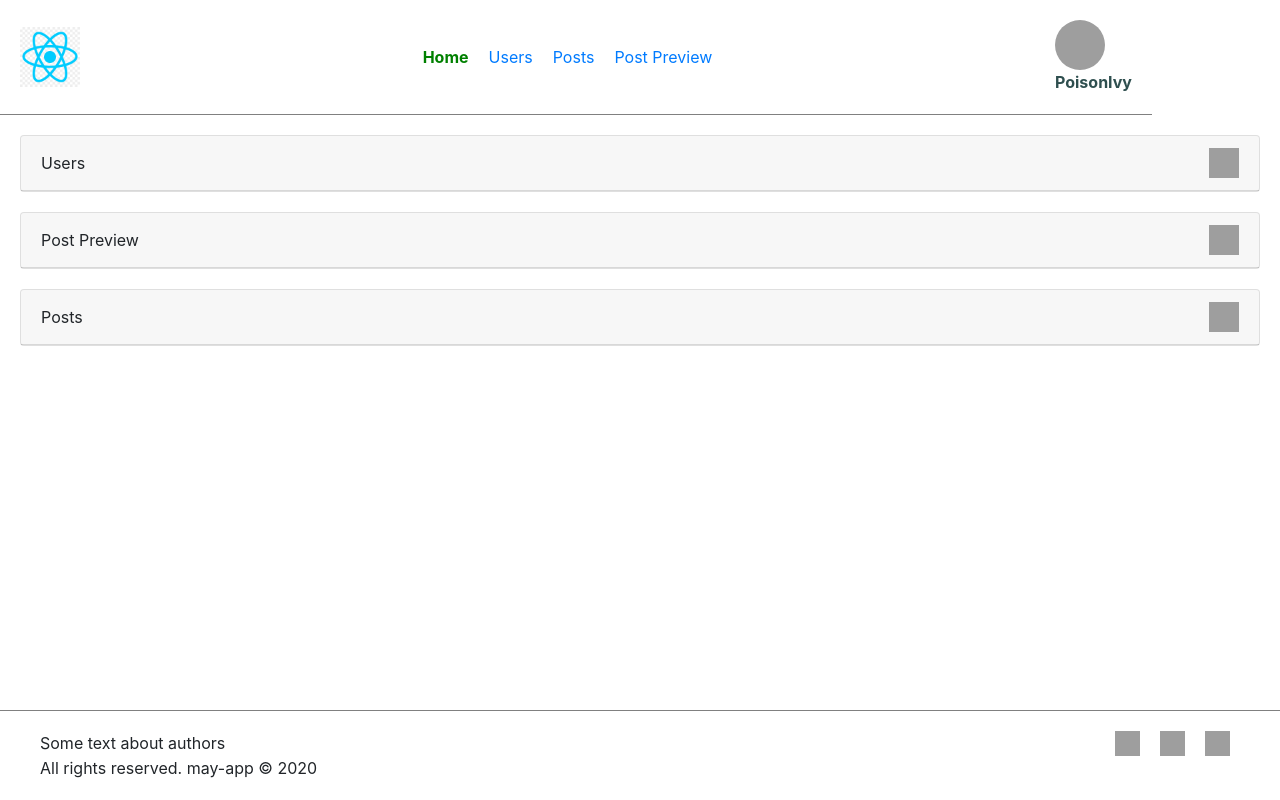
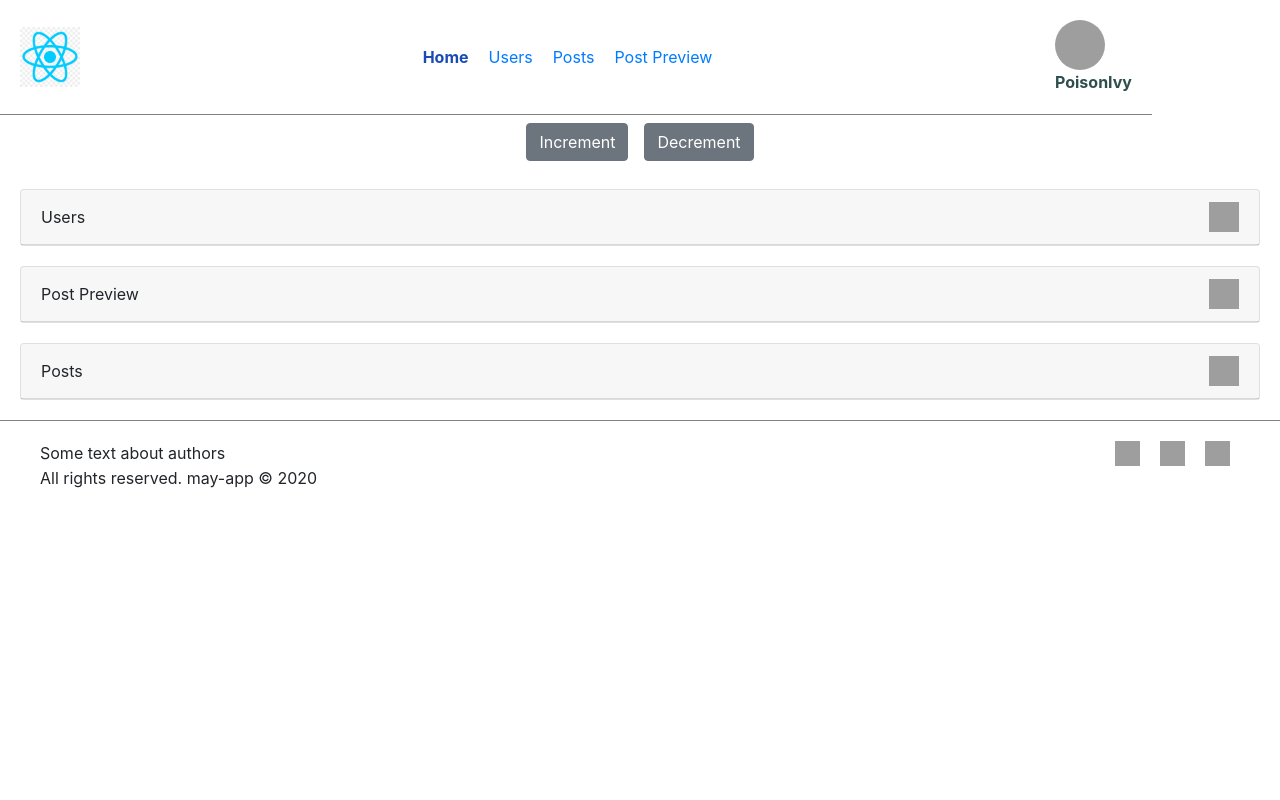
Before and after one commit to romantrynko/react_alternative, a React (Create React App) app: page /home in a window 1280 px wide. Built offline with nearby package versions, Linux system fonts and the light colour scheme; grey boxes are pictures that could not be loaded; the HTML template or start-up script is replaced by a standard one.

Commit message:
first_store_created

```diff
--- /dev/null
+++ b/src/action-types/index.js
@@ -0,0 +1,2 @@
+export const INCREMENT = 'INCREMENT';
+export const DECREMENT = 'DECREMENT';
--- /dev/null
+++ b/src/actions/index.js
@@ -0,0 +1,15 @@
+import { DECREMENT, INCREMENT } from '../action-types';
+
+export const inc = () => {
+  return {
+    type: INCREMENT,
+    payload: 5
+  }
+};
+
+export const dec = () => {
+  return {
+    type: DECREMENT,
+    payload: 2
+  }
+};
--- a/src/components/footer/Footer.scss
+++ b/src/components/footer/Footer.scss
@@ -1,8 +1,8 @@
 .may-footer {
   background-color: white;
   border-top: 1px solid gray;
-  position  : fixed;
-  bottom    : 0;
+
+
   width     : 100%;
   padding   : 20px 40px;
 
--- a/src/components/header/Header.scss
+++ b/src/components/header/Header.scss
@@ -11,7 +11,7 @@
   }
 
   .active {
-    color: green;
+    color: rgb(26, 75, 180);
     font-weight: bold;
   }
 
--- a/src/components/home-page/HomePage.js
+++ b/src/components/home-page/HomePage.js
@@ -13,6 +13,10 @@ import PostPreview from '../post-preview/PostPreview';
 import PostForm from '../post-form/PostForm';
 import { UsersList } from '../users-list/UsersList';
 import AddUserForm from '../user-form/AddUserForm';
+
+import { appStore } from '../../store';
+import { inc, dec } from '../../actions';
+// import { DECREMENT } from '../../action-types';
 
 const sortingOption = ['Sort by default', 'Sort by author'];
 
@@ -105,11 +109,21 @@ class HomePage extends Component {
     })
   };
 
+  onInc = () => {
+    appStore.dispatch(inc());
+  };
+
+  onDec = () => {
+    appStore.dispatch(dec());
+  };
+
   render() {
-    const { posts, selectedOption, users } = this.state;
+    const { posts, selectedOption, users, btnColor } = this.state;
 
     return (
       <div className='App'>
+        <button type="button" className="btn btn-secondary m-2" onClick={this.onInc}>Increment</button>
+        <button type="button" className="btn btn-secondary m-2" onClick={this.onDec}>Decrement</button>
 
         <PanelFromLecture label='Users' >
           <AddUserForm onUserAdd={this.addUser} users={users} />
--- a/src/components/home-page/HomePage.scss
+++ b/src/components/home-page/HomePage.scss
@@ -2,9 +2,14 @@ $breakpoint-tablet: 600px;
 
 .posts-container {
   flex-direction: column;
-  flex-wrap: wrap;
+  flex-wrap     : wrap;
 
   @media(min-width: $breakpoint-tablet) {
     flex-direction: row;
   }
+
 }
+
+.color {
+  background-color: z;
+}
--- /dev/null
+++ b/src/reducers/index.js
@@ -0,0 +1,26 @@
+const defaultData = {
+  count: 0,
+  property: 'test'
+}
+
+export function counter(store = defaultData, action) {
+  switch (action.type) {
+    case 'INCREMENT':
+      {
+        return {
+          ...store,
+          count: store.count + action.payload
+        };
+      }
+
+    case 'DECREMENT':
+      {
+        return {
+          ...store,
+          count: store.count - action.payload
+        };
+      }
+    default:
+      return store;
+  }
+};
--- /dev/null
+++ b/src/store/index.js
@@ -0,0 +1,5 @@
+import { createStore } from "redux";
+import { composeWithDevTools } from 'redux-devtools-extension';
+import { counter } from '../reducers';
+
+export const appStore = createStore(counter, composeWithDevTools());
```
Also changed, not shown: src/App.js (+10 -10 lines), public/logo512.png (deleted), public/manifest.json, public/robots.txt (deleted), 1 other file (tests, documents, lock files or other folders).
